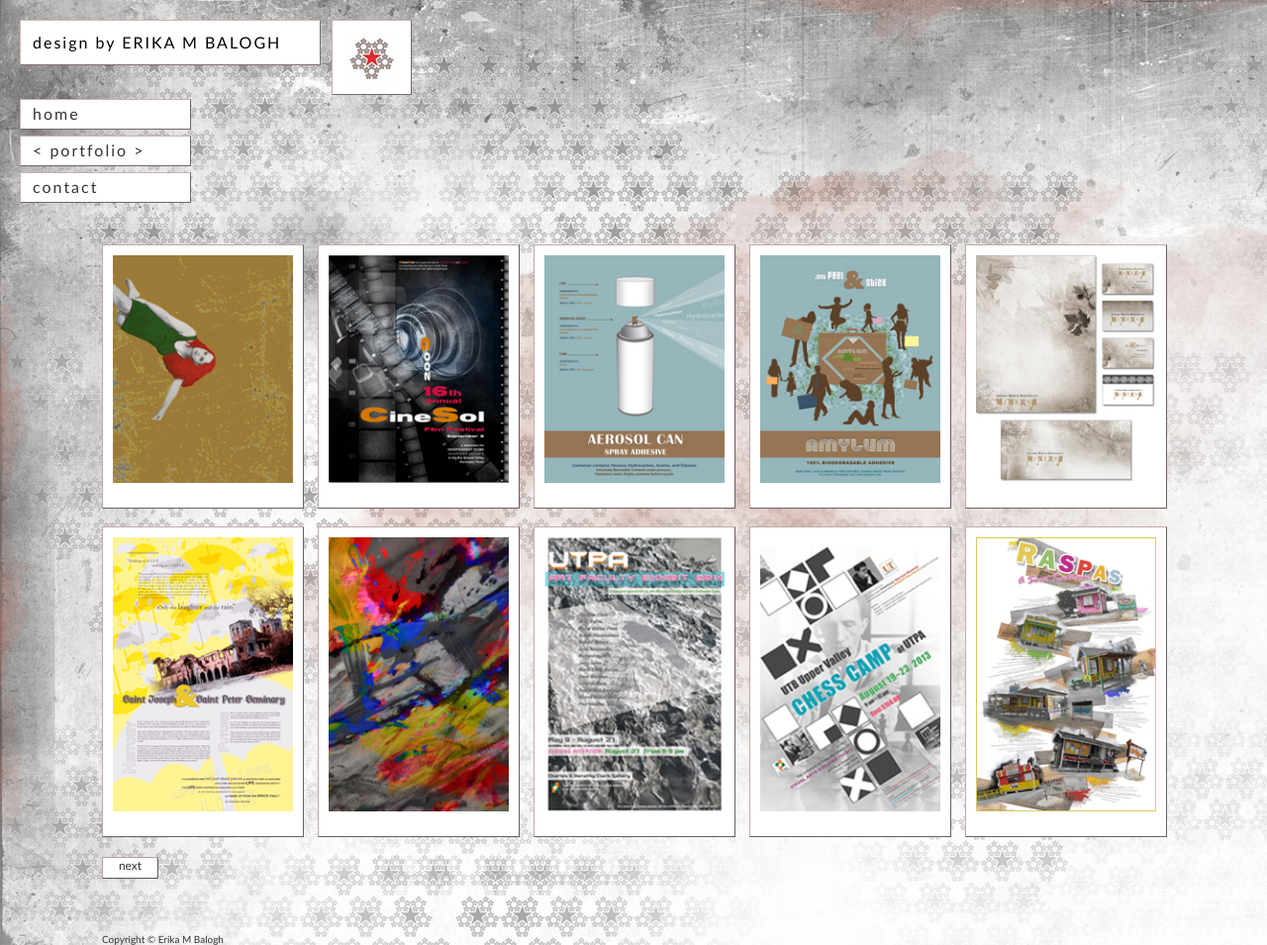
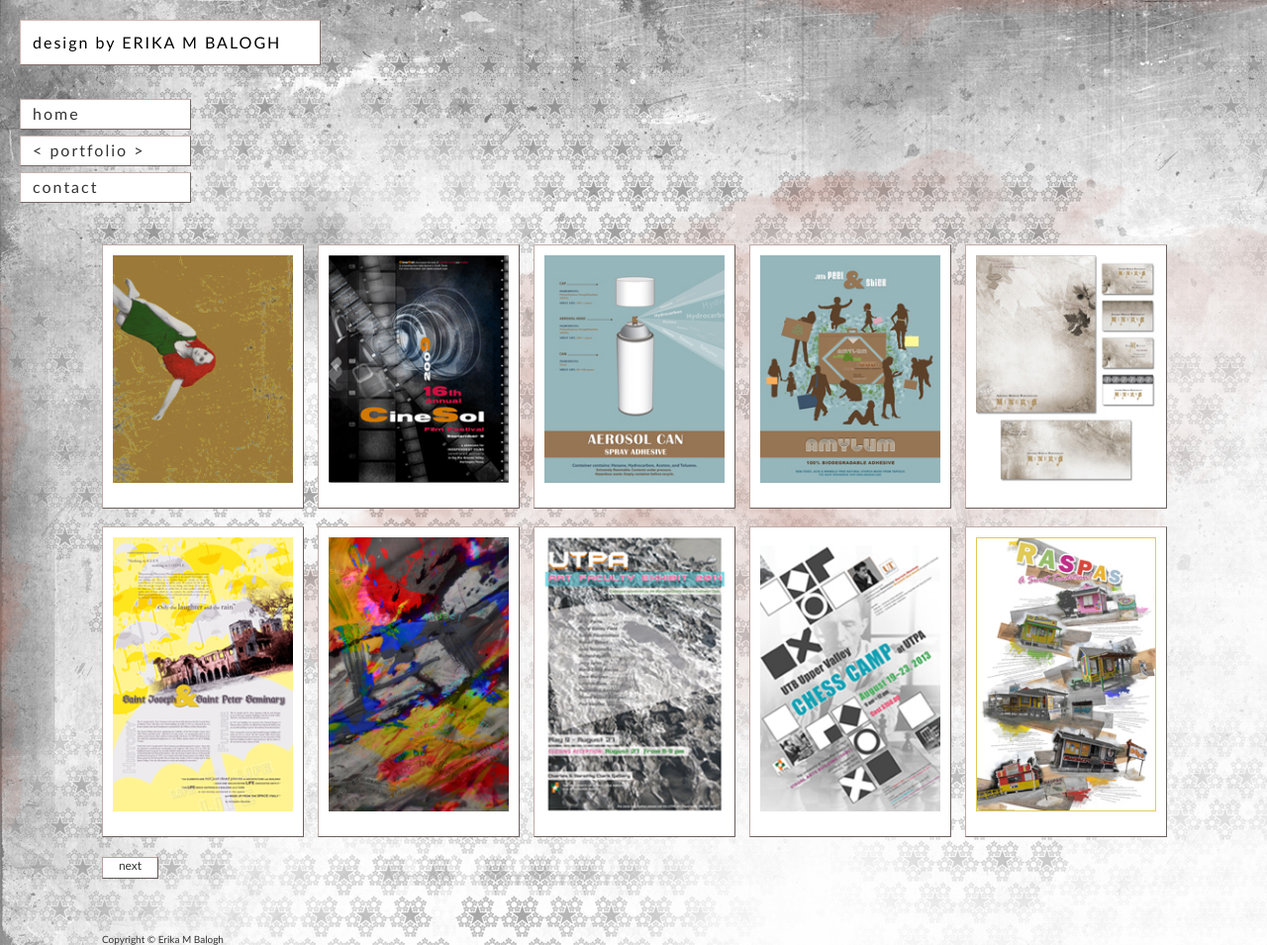
Before and after one commit to erikambalogh/erikambalogh.github.io, a plain HTML site: page portfolio01.html in a window 1280 px wide. Shown: the top 955 px of the page at 99% size. Drawn offline with Linux system fonts and the light colour scheme.

Commit message:
Update portfolio01.html

```diff
--- a/portfolio01.html
+++ b/portfolio01.html
@@ -182,8 +182,6 @@ a:active {
 <div id="navigationbar">
 <div align="left">design by ERIKA M BALOGH</div></div>
 
-<div id="logo">
-    <img src="images/EMB-Logo_web_1.jpg" alt="emb-logo" /></div>
 
  <div id="menu1">
 <div align="left"><a href="index.html">home</a></div>
```
